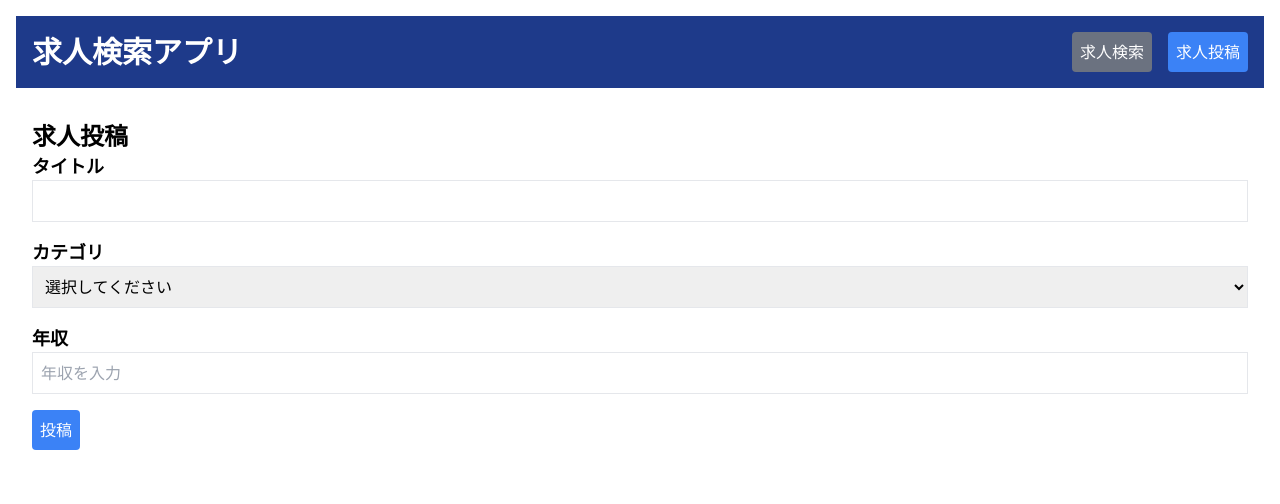
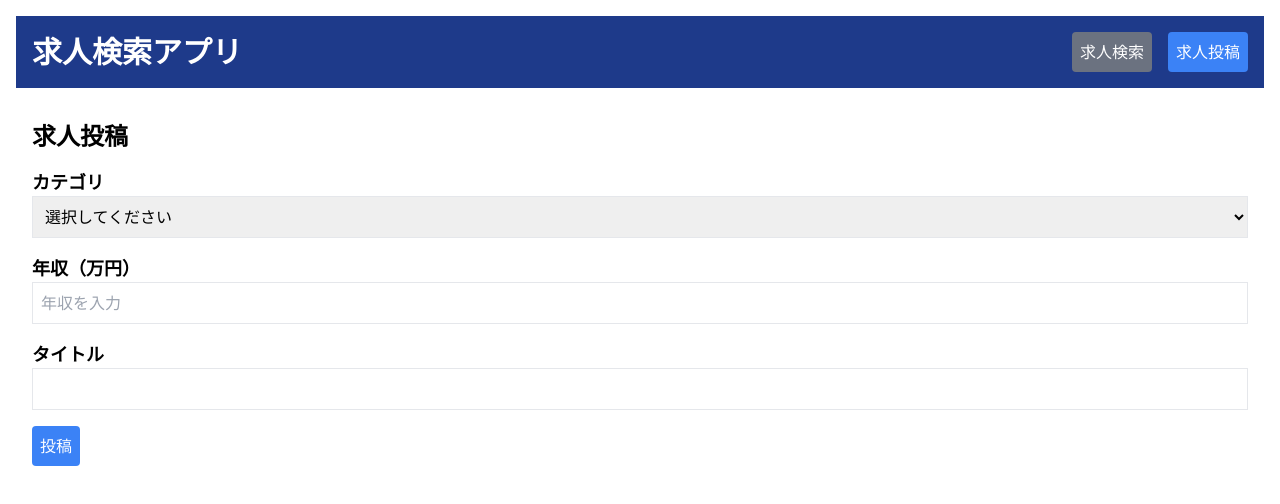
Before and after one commit to dnfzog/job-search-app, a React (Create React App) app: page /post in a window 1280 px wide. Shown: the top 504 px of the page. Built offline with nearby package versions, Linux system fonts and the light colour scheme.

Commit message:
fifth_commit

```diff
--- a/src/components/JobPost.tsx
+++ b/src/components/JobPost.tsx
@@ -28,19 +28,10 @@ const JobPost: React.FC<{ addJob: (job: Job) => void }> = ({ addJob }) => {
 
   return (
     <div className="p-4">
-      <h1 className="text-2xl font-bold">求人投稿</h1>
+      <h1 className="text-2xl font-bold mb-4">求人投稿</h1>
+
       <form onSubmit={handleSubmit}>
-        <div className="mb-4">
-          <label className="block text-lg font-semibold">タイトル</label>
-          <input
-            type="text"
-            value={title}
-            onChange={(e) => setTitle(e.target.value)}
-            className="border p-2 w-full"
-            required
-          />
-        </div>
-
+        {/* 並び順の変更：カテゴリ選択、年収入力、タイトル入力 */}
         <div className="mb-4">
           <label className="block text-lg font-semibold">カテゴリ</label>
           <select
@@ -50,7 +41,6 @@ const JobPost: React.FC<{ addJob: (job: Job) => void }> = ({ addJob }) => {
             required
           >
             <option value="">選択してください</option>
-            {/* カテゴリを選択肢として追加 */}
             <option value="事務">事務</option>
             <option value="エンジニア">エンジニア</option>
             <option value="営業">営業</option>
@@ -65,13 +55,24 @@ const JobPost: React.FC<{ addJob: (job: Job) => void }> = ({ addJob }) => {
         </div>
 
         <div className="mb-4">
-          <label className="block text-lg font-semibold">年収</label>
+          <label className="block text-lg font-semibold">年収（万円）</label>
           <input
             type="number"
             value={salary}
             onChange={(e) => setSalary(Number(e.target.value))}
             className="border p-2 w-full"
             placeholder="年収を入力"
+            required
+          />
+        </div>
+
+        <div className="mb-4">
+          <label className="block text-lg font-semibold">タイトル</label>
+          <input
+            type="text"
+            value={title}
+            onChange={(e) => setTitle(e.target.value)}
+            className="border p-2 w-full"
             required
           />
         </div>
```
